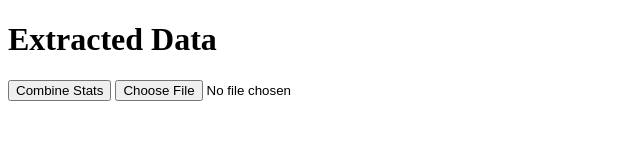
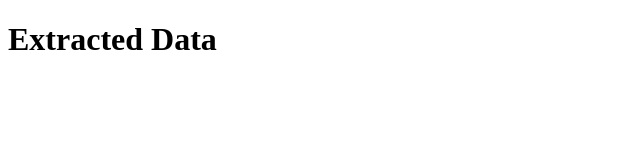
Before and after one commit to BambiTP/Stats, a plain HTML site: page index.html in a window 1280 px wide. Shown: the whole page, without its empty margins (0-640 px from the left). Drawn offline with Linux system fonts and the light colour scheme.

Commit message:
Update index.html

```diff
--- a/index.html
+++ b/index.html
@@ -10,9 +10,6 @@
 <body>
 
     <h1>Extracted Data</h1>
- <button id="combineButton">Combine Stats</button>
-    <input type="file" id="fileInput" accept=".txt">
-    <pre id="ascii-map"></pre>
   <script src="ghc.js"></script>
   <script src="testa.js"></script>
   <script src="test1.js"></script>
```
